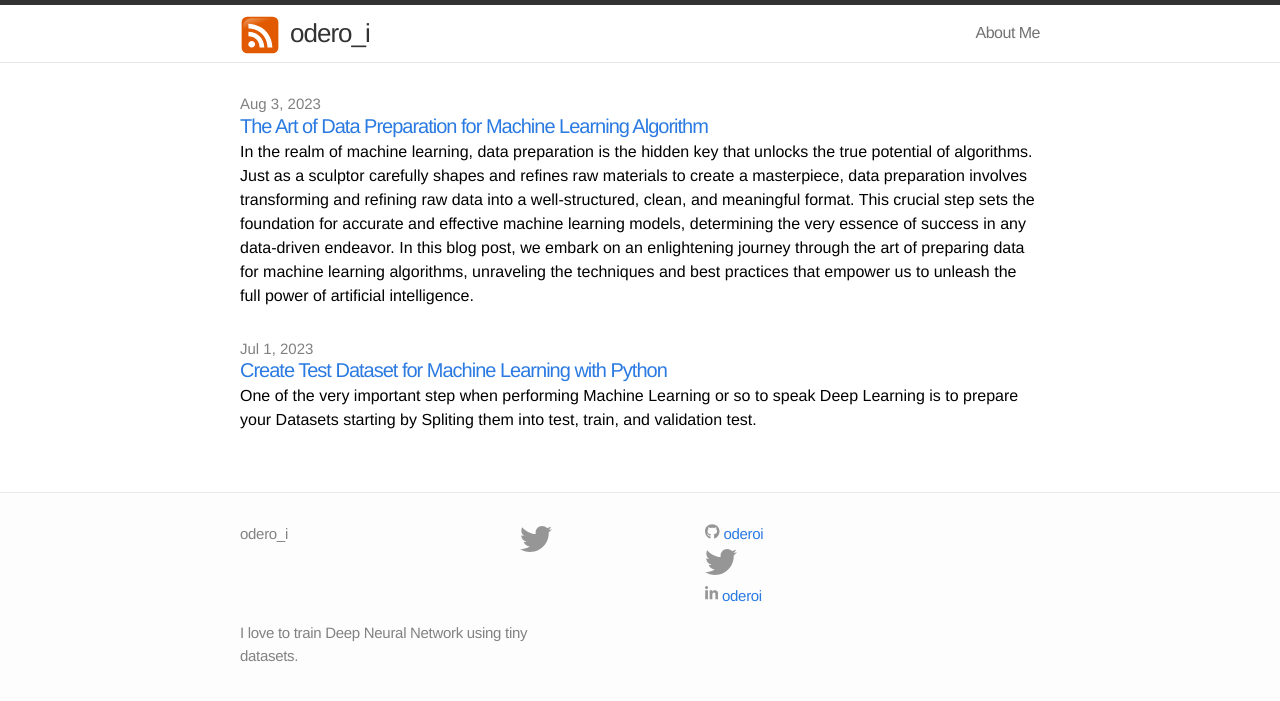
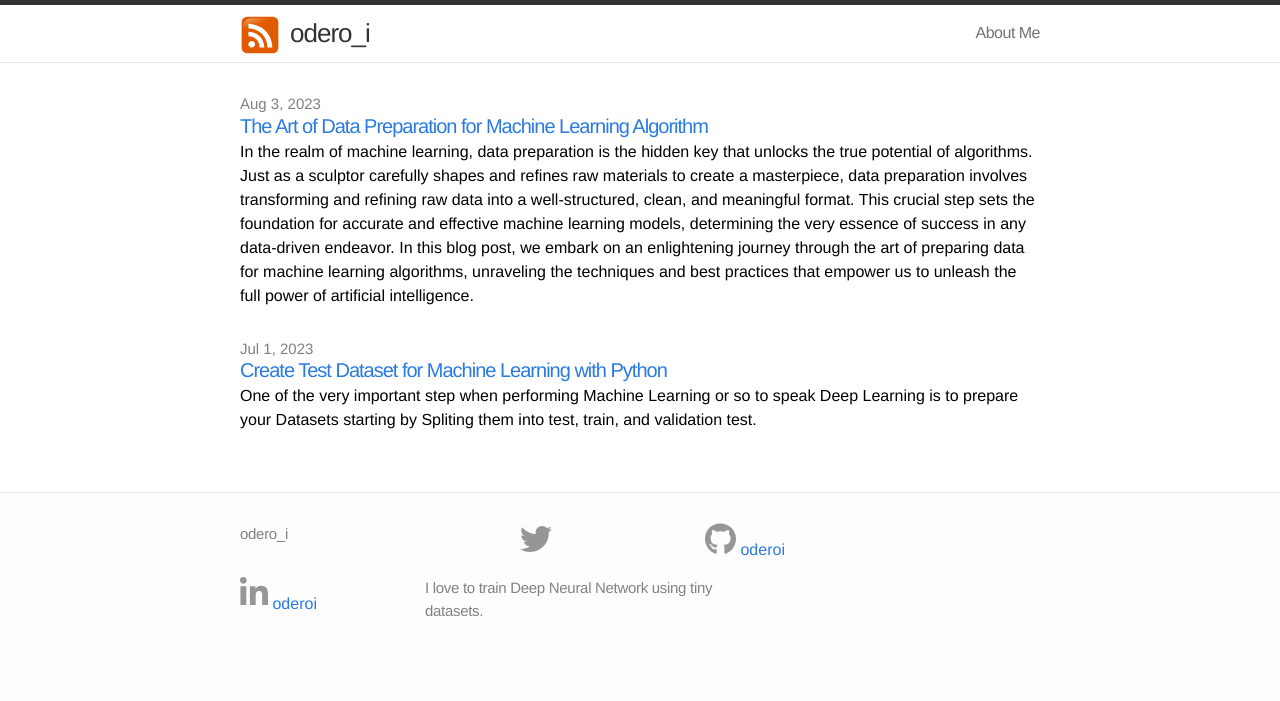
Before and after one commit to oderoi/oderoi.github.io, a Jekyll site: the page built from index.markdown, in a window 1280 px wide. Shown: the top 701 px of the page. Built offline with Jekyll 4.4.1, drawn with Linux system fonts in a browser that asks for light colours.

Commit message:
Update footer.html

```diff
--- a/_includes/footer.html
+++ b/_includes/footer.html
@@ -27,42 +27,34 @@
     </div>
 
     <div class="footer-col-2 column">
-      <ul>
-        {% if site.github_username %}<li>
+        {% if site.github_username %}
           <a href="https://github.com/{{ site.github_username }}">
             <span class="icon github">
-              <svg xmlns="http://www.w3.org/2000/svg" height="1em" viewBox="0 0 496 512">
+              <svg xmlns="http://www.w3.org/2000/svg" height="2em" viewBox="0 0 496 512">
                 <style>svg{fill:#969696}</style>
                 <path d="M165.9 397.4c0 2-2.3 3.6-5.2 3.6-3.3.3-5.6-1.3-5.6-3.6 0-2 2.3-3.6 5.2-3.6 3-.3 5.6 1.3 5.6 3.6zm-31.1-4.5c-.7 2 1.3 4.3 4.3 4.9 2.6 1 5.6 0 6.2-2s-1.3-4.3-4.3-5.2c-2.6-.7-5.5.3-6.2 2.3zm44.2-1.7c-2.9.7-4.9 2.6-4.6 4.9.3 2 2.9 3.3 5.9 2.6 2.9-.7 4.9-2.6 4.6-4.6-.3-1.9-3-3.2-5.9-2.9zM244.8 8C106.1 8 0 113.3 0 252c0 110.9 69.8 205.8 169.5 239.2 12.8 2.3 17.3-5.6 17.3-12.1 0-6.2-.3-40.4-.3-61.4 0 0-70 15-84.7-29.8 0 0-11.4-29.1-27.8-36.6 0 0-22.9-15.7 1.6-15.4 0 0 24.9 2 38.6 25.8 21.9 38.6 58.6 27.5 72.9 20.9 2.3-16 8.8-27.1 16-33.7-55.9-6.2-112.3-14.3-112.3-110.5 0-27.5 7.6-41.3 23.6-58.9-2.6-6.5-11.1-33.3 2.6-67.9 20.9-6.5 69 27 69 27 20-5.6 41.5-8.5 62.8-8.5s42.8 2.9 62.8 8.5c0 0 48.1-33.6 69-27 13.7 34.7 5.2 61.4 2.6 67.9 16 17.7 25.8 31.5 25.8 58.9 0 96.5-58.9 104.2-114.8 110.5 9.2 7.9 17 22.9 17 46.4 0 33.7-.3 75.4-.3 83.6 0 6.5 4.6 14.4 17.3 12.1C428.2 457.8 496 362.9 496 252 496 113.3 383.5 8 244.8 8zM97.2 352.9c-1.3 1-1 3.3.7 5.2 1.6 1.6 3.9 2.3 5.2 1 1.3-1 1-3.3-.7-5.2-1.6-1.6-3.9-2.3-5.2-1zm-10.8-8.1c-.7 1.3.3 2.9 2.3 3.9 1.6 1 3.6.7 4.3-.7.7-1.3-.3-2.9-2.3-3.9-2-.6-3.6-.3-4.3.7zm32.4 35.6c-1.6 1.3-1 4.3 1.3 6.2 2.3 2.3 5.2 2.6 6.5 1 1.3-1.3.7-4.3-1.3-6.2-2.2-2.3-5.2-2.6-6.5-1zm-11.4-14.7c-1.6 1-1.6 3.6 0 5.9 1.6 2.3 4.3 3.3 5.6 2.3 1.6-1.3 1.6-3.9 0-6.2-1.4-2.3-4-3.3-5.6-2z"/>
               </svg>
             </span>
             <span class="username">{{ site.github_username }}</span>
           </a>
-        </li>{% endif %}
-        {% if site.twitter_username %}
-        <a href="https://twitter.com/{{ site.twitter_username }}">
-          <span class="icon twitter">
-            <svg xmlns="http://www.w3.org/2000/svg" height="2em" viewBox="0 0 512 512">
+        {% endif %}
+
+    </div>
+
+    <div class="footer-col-2 column">
+      {% if site.linkdin_username %}
+        <a href="www.linkedin.com/in/{{ site.linkdin_username }}">
+          <span class="icon github">
+            <svg xmlns="http://www.w3.org/2000/svg" height="2em" viewBox="0 0 448 512">
               <style>svg{fill:#969696}</style>
-              <path d="M459.37 151.716c.325 4.548.325 9.097.325 13.645 0 138.72-105.583 298.558-298.558 298.558-59.452 0-114.68-17.219-161.137-47.106 8.447.974 16.568 1.299 25.34 1.299 49.055 0 94.213-16.568 130.274-44.832-46.132-.975-84.792-31.188-98.112-72.772 6.498.974 12.995 1.624 19.818 1.624 9.421 0 18.843-1.3 27.614-3.573-48.081-9.747-84.143-51.98-84.143-102.985v-1.299c13.969 7.797 30.214 12.67 47.431 13.319-28.264-18.843-46.781-51.005-46.781-87.391 0-19.492 5.197-37.36 14.294-52.954 51.655 63.675 129.3 105.258 216.365 109.807-1.624-7.797-2.599-15.918-2.599-24.04 0-57.828 46.782-104.934 104.934-104.934 30.213 0 57.502 12.67 76.67 33.137 23.715-4.548 46.456-13.32 66.599-25.34-7.798 24.366-24.366 44.833-46.132 57.827 21.117-2.273 41.584-8.122 60.426-16.243-14.292 20.791-32.161 39.308-52.628 54.253z"/>
+              <path d="M100.28 448H7.4V148.9h92.88zM53.79 108.1C24.09 108.1 0 83.5 0 53.8a53.79 53.79 0 0 1 107.58 0c0 29.7-24.1 54.3-53.79 54.3zM447.9 448h-92.68V302.4c0-34.7-.7-79.2-48.29-79.2-48.29 0-55.69 37.7-55.69 76.7V448h-92.78V148.9h89.08v40.8h1.3c12.4-23.5 42.69-48.3 87.88-48.3 94 0 111.28 61.9 111.28 142.3V448z"/>
             </svg>
           </span>
-          <!-- <span class="username">{{ site.twitter_username }}</span> -->
+          <span class="username">{{ site.github_username }}</span>
         </a>
-        {% endif %}
-        {% if site.linkdin_username %}<li>
-          <a href="https://www.linkedin.com/in/{{ site.linkdin_username }}">
-            <span class="icon linkdin">
-              <svg xmlns="http://www.w3.org/2000/svg" height="1em" viewBox="0 0 448 512">
-                <style>svg{fill:#969696}</style>
-                <path d="M100.28 448H7.4V148.9h92.88zM53.79 108.1C24.09 108.1 0 83.5 0 53.8a53.79 53.79 0 0 1 107.58 0c0 29.7-24.1 54.3-53.79 54.3zM447.9 448h-92.68V302.4c0-34.7-.7-79.2-48.29-79.2-48.29 0-55.69 37.7-55.69 76.7V448h-92.78V148.9h89.08v40.8h1.3c12.4-23.5 42.69-48.3 87.88-48.3 94 0 111.28 61.9 111.28 142.3V448z"/>
-              </svg>
-            </span>
-            <span class="username">{{ site.linkdin_username }}</span>
-          </a>
-        </li>{% endif %}
-      </ul>
-    </div>
+      {% endif %}
+
+  </div>
 
 
     <div class="footer-col-3 column">
```
